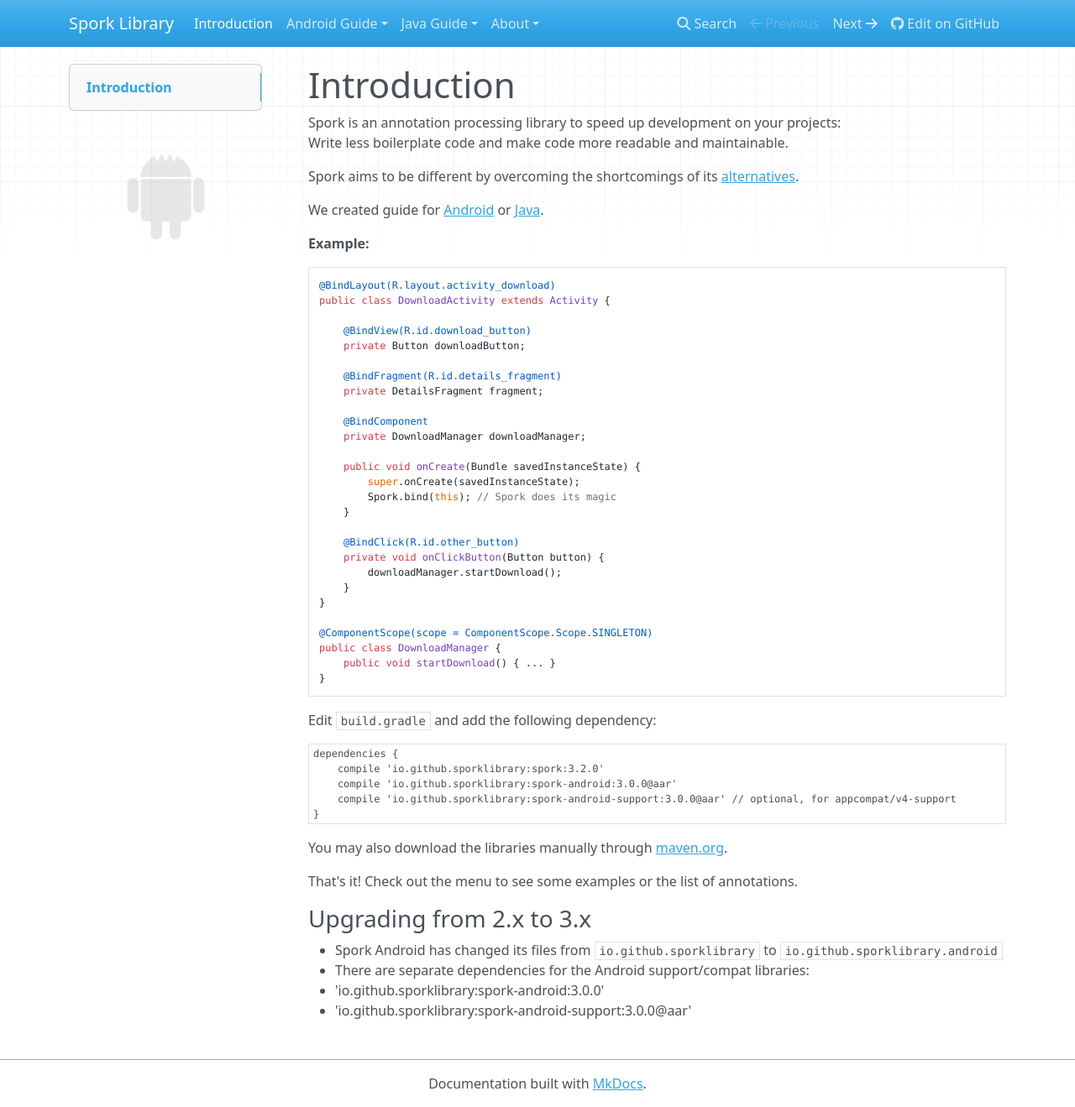
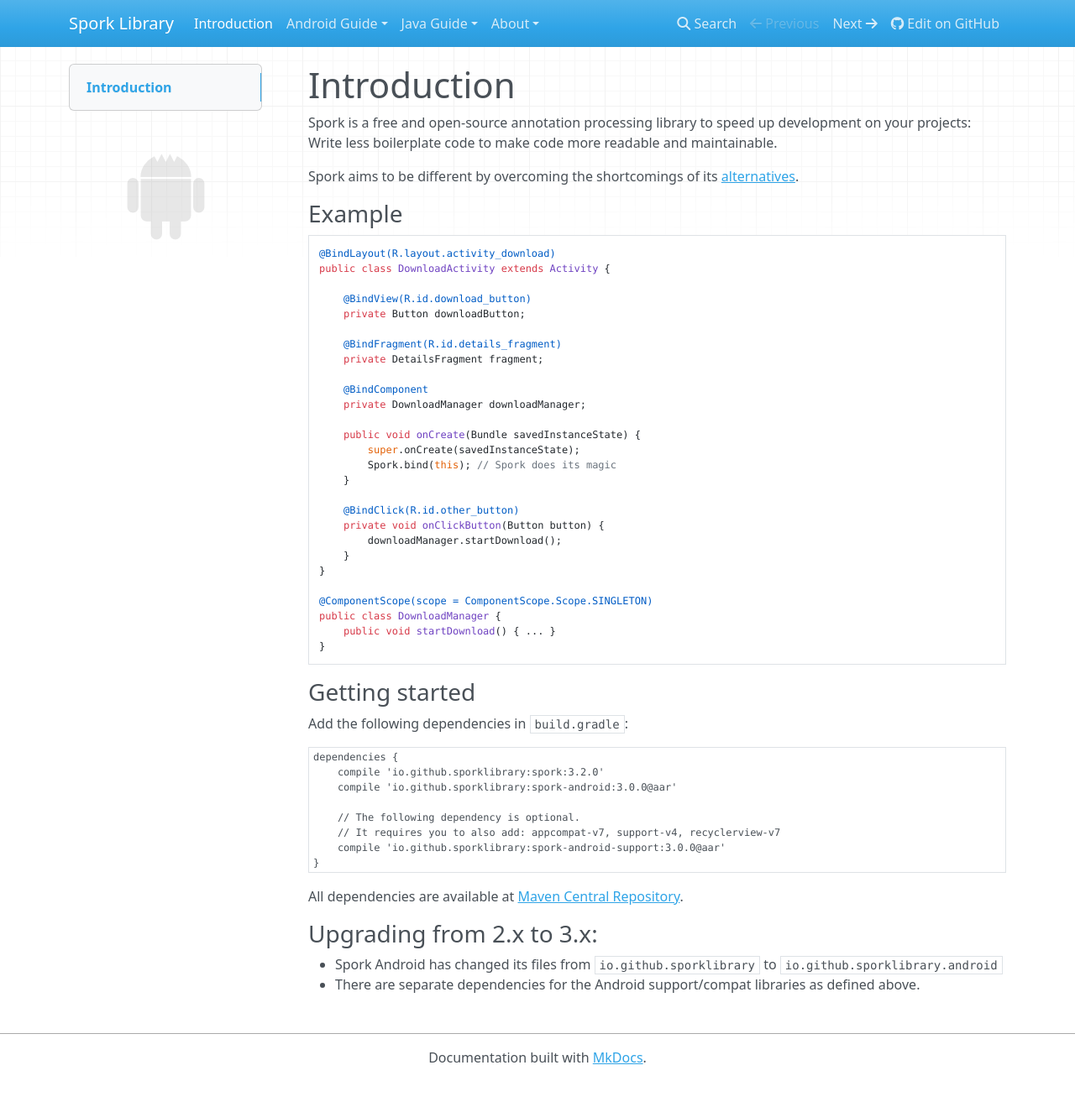
Before and after one commit to KenVanHoeylandt/Spork-Website, an MkDocs documentation site: the page built from docs/index.md, in a window 1280 px wide and 1319 px high. Shown: the whole window at 84% size. Built offline with MkDocs 1.6.1, drawn with Linux system fonts in a browser that asks for light colours; nearby versions of some CDN libraries; old or Windows-style settings are respelled for this version of MkDocs.

Commit message:
updated index

````diff
--- a/docs/index.md
+++ b/docs/index.md
@@ -1,13 +1,11 @@
 # Introduction
 
-Spork is an annotation processing library to speed up development on your projects:<br/>
-Write less boilerplate code and make code more readable and maintainable.
+Spork is a free and open-source annotation processing library to speed up development on your projects:<br/>
+Write less boilerplate code to make code more readable and maintainable.
 
 Spork aims to be different by overcoming the shortcomings of its [alternatives](/about/comparison).
 
-We created guide for [Android](/documentation/current/android/getting-started) or [Java](/documentation/current/java/getting-started).
-
-**Example:**
+### Example
 
 ```java
 @BindLayout(R.layout.activity_download)
@@ -39,23 +37,24 @@
 }
 ```
 
-Edit `build.gradle` and add the following dependency:
+### Getting started
+
+Add the following dependencies in `build.gradle`:
 
 ```groovy
 dependencies {
     compile 'io.github.sporklibrary:spork:3.2.0'
     compile 'io.github.sporklibrary:spork-android:3.0.0@aar'
-	compile 'io.github.sporklibrary:spork-android-support:3.0.0@aar' // optional, for appcompat/v4-support
+
+    // The following dependency is optional.
+    // It requires you to also add: appcompat-v7, support-v4, recyclerview-v7
+	compile 'io.github.sporklibrary:spork-android-support:3.0.0@aar'
 }
 ```
 
-You may also download the libraries manually through [maven.org](http://search.maven.org/#search%7Cga%7C1%7Cg%3A%22io.github.sporklibrary%22).
+All dependencies are available at [Maven Central Repository](http://search.maven.org/#search%7Cga%7C1%7Cg%3A%22io.github.sporklibrary%22).
 
-That's it! Check out the menu to see some examples or the list of annotations.
-
-### Upgrading from 2.x to 3.x
+### Upgrading from 2.x to 3.x:
 
 - Spork Android has changed its files from `io.github.sporklibrary` to `io.github.sporklibrary.android`
-- There are separate dependencies for the Android support/compat libraries:
- - 'io.github.sporklibrary:spork-android:3.0.0'
- - 'io.github.sporklibrary:spork-android-support:3.0.0@aar'
+- There are separate dependencies for the Android support/compat libraries as defined above.
````
